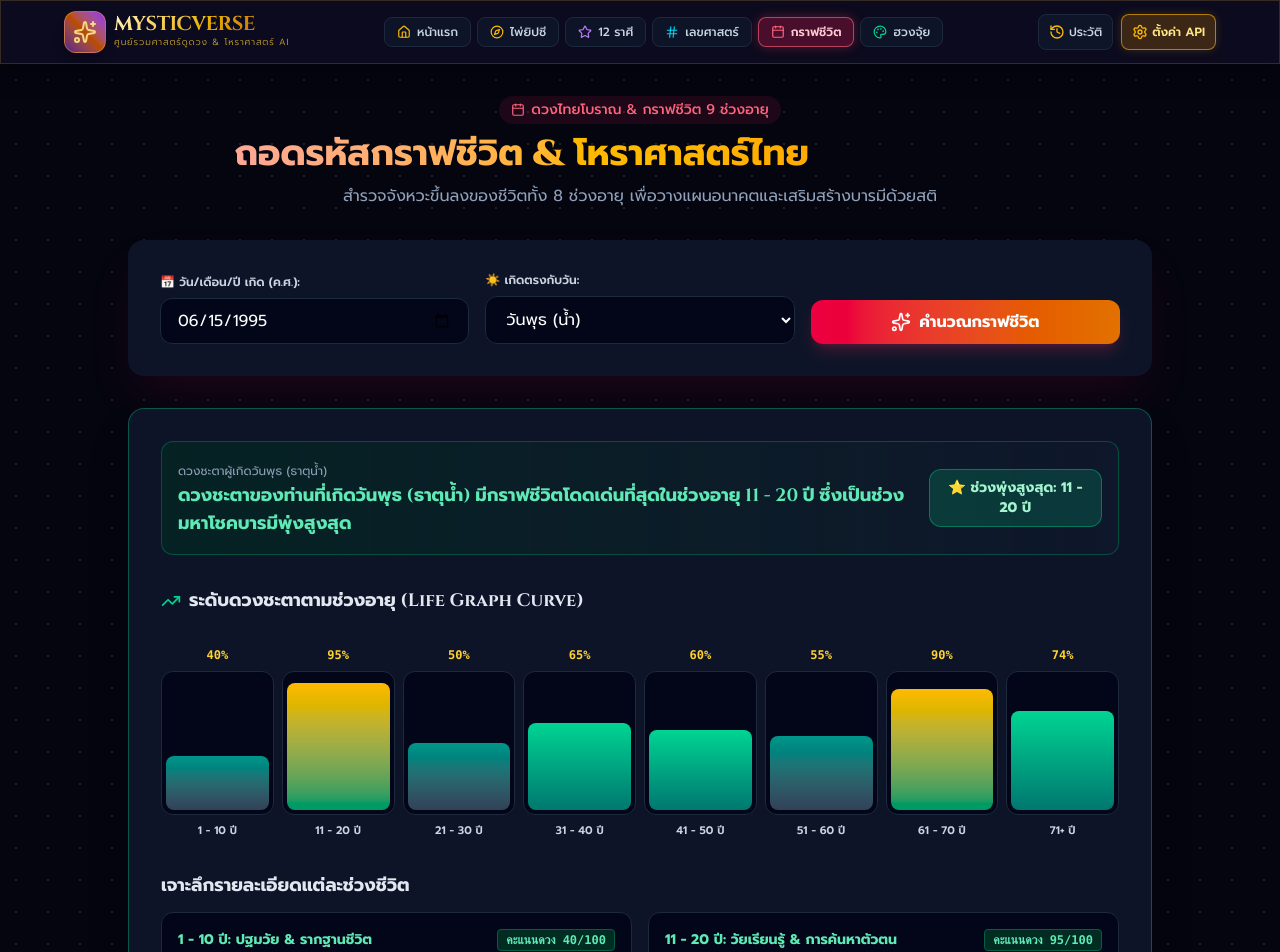
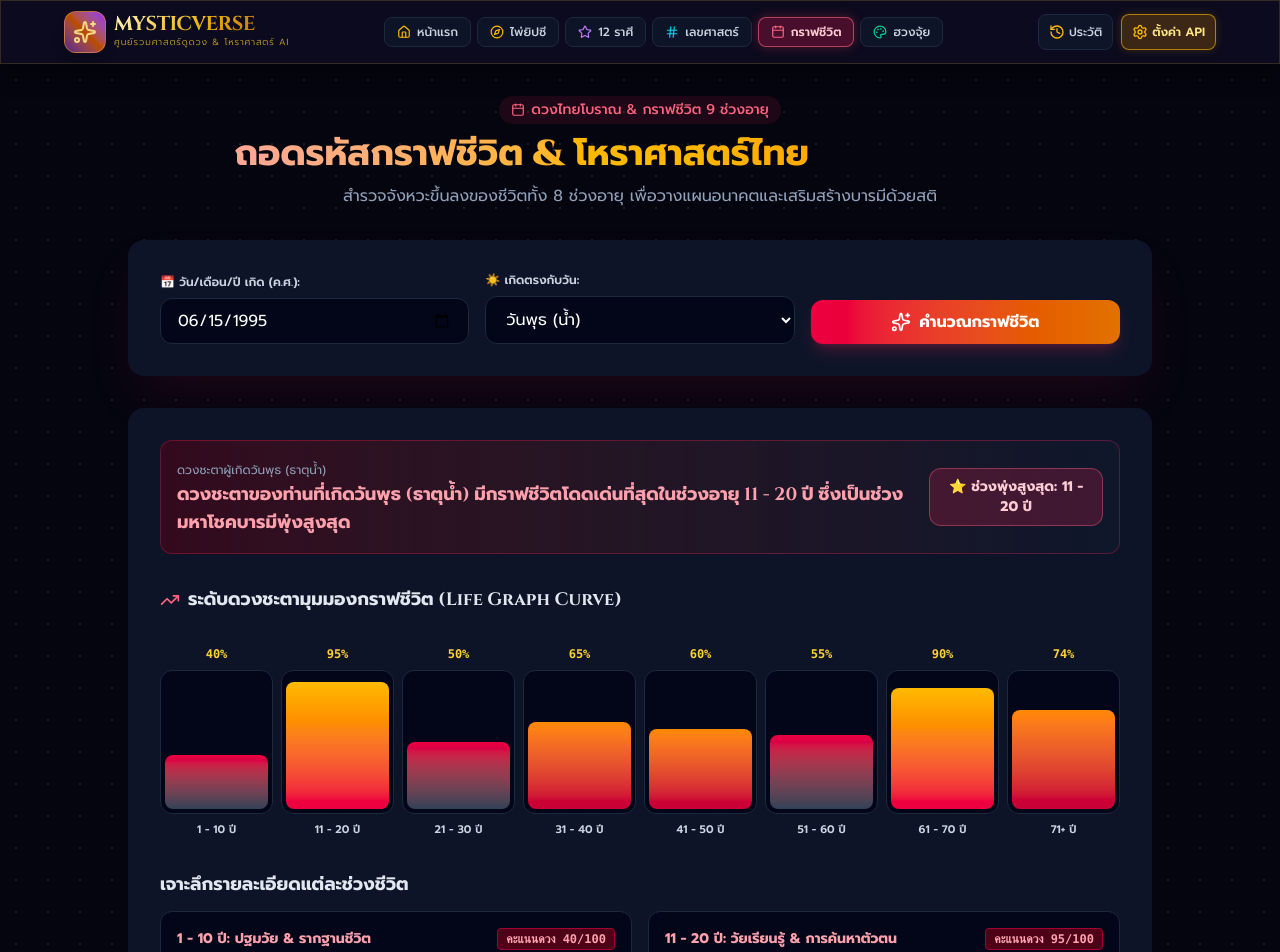
Before and after one commit to pondz1/MysticTarot, a React (Vite) app: page /thai-astrology in a window 1280 px wide. Shown: the top 952 px of the page. Built offline with nearby package versions, Linux system fonts and the light colour scheme.

Commit message:
refactor: update Feng Shui and Thai Astrology pages to support dynamic theme colors and UI styles

```diff
--- a/src/features/feng-shui/pages/FengShuiPage.tsx
+++ b/src/features/feng-shui/pages/FengShuiPage.tsx
@@ -49,7 +49,7 @@ export const FengShuiPage: React.FC = () => {
             <Palette className={`w-5 h-5 ${theme.iconColor}`} />
           </div>
           <div>
-            <h2 className="text-xl font-bold text-rose-200">ตารางสีมงคลประจำ{currentDayInfo.dayNameTh}</h2>
+            <h2 className="text-xl font-bold text-emerald-200">ตารางสีมงคลประจำ{currentDayInfo.dayNameTh}</h2>
             <p className="text-xs text-slate-400">เลือกแต่งกายด้วยสีมงคลดึงดูดพลังงานบวกในแต่ละด้าน</p>
           </div>
         </div>
@@ -77,17 +77,17 @@ export const FengShuiPage: React.FC = () => {
       {/* Auspicious Directions */}
       <div className="space-y-4">
         <h2 className="text-xl font-bold text-slate-200 flex items-center gap-2">
-          <Compass className="w-5 h-5 text-amber-400" />
+          <Compass className={`w-5 h-5 ${theme.iconColor}`} />
           <span>ทิศมงคลนำโชค (Auspicious Directions)</span>
         </h2>
         <div className="grid grid-cols-1 sm:grid-cols-2 gap-4">
           {AUSPICIOUS_DIRECTIONS.map((dir, idx) => (
-            <div key={idx} className="p-5 rounded-2xl bg-slate-900/80 border border-slate-800 space-y-2 hover:border-rose-500/40 transition-all">
+            <div key={idx} className="p-5 rounded-2xl bg-slate-900/80 border border-slate-800 space-y-2 hover:border-emerald-500/40 transition-all">
               <div className="flex items-center justify-between">
-                <span className="font-bold text-amber-300 text-base">{dir.directionTh}</span>
-                <span className="text-xs font-mono px-2 py-0.5 rounded bg-slate-950 text-rose-300 border border-slate-700">{dir.angle}</span>
+                <span className="font-bold text-emerald-300 text-base">{dir.directionTh}</span>
+                <span className="text-xs font-mono px-2 py-0.5 rounded bg-slate-950 text-emerald-300 border border-slate-700">{dir.angle}</span>
               </div>
-              <span className="text-xs font-semibold text-rose-400 block">{dir.energyType}</span>
+              <span className="text-xs font-semibold text-emerald-400 block">{dir.energyType}</span>
               <p className="text-xs text-slate-300 leading-relaxed">{dir.benefit}</p>
             </div>
           ))}
@@ -97,13 +97,13 @@ export const FengShuiPage: React.FC = () => {
       {/* Feng Shui Tips */}
       <div className="space-y-4">
         <h2 className="text-xl font-bold text-slate-200 flex items-center gap-2">
-          <Home className="w-5 h-5 text-rose-400" />
+          <Home className={`w-5 h-5 ${theme.iconColor}`} />
           <span>เคล็ดลับจัดฮวงจุ้ยบ้าน & ที่ทำงานรับทรัพย์</span>
         </h2>
         <div className="grid grid-cols-1 sm:grid-cols-2 gap-4">
           {FENG_SHUI_TIPS.map((tip, idx) => (
             <div key={idx} className="p-5 rounded-2xl bg-slate-900/80 border border-slate-800 space-y-2">
-              <h3 className="font-bold text-rose-300 text-sm flex items-center gap-2">
+              <h3 className="font-bold text-emerald-300 text-sm flex items-center gap-2">
                 <CheckCircle2 className="w-4 h-4 text-emerald-400" />
                 <span>{tip.title}</span>
               </h3>
--- a/src/features/thai-astrology/pages/ThaiAstrologyPage.tsx
+++ b/src/features/thai-astrology/pages/ThaiAstrologyPage.tsx
@@ -71,14 +71,14 @@ export const ThaiAstrologyPage: React.FC = () => {
 
       {/* Result Display */}
       {result && (
-        <div className="bg-slate-900/90 border border-emerald-500/40 rounded-2xl p-6 sm:p-8 backdrop-blur-xl shadow-2xl space-y-8 animate-scale-up">
+        <div className={`rounded-2xl p-6 sm:p-8 backdrop-blur-xl space-y-8 animate-scale-up ${theme.cardBg}`}>
           {/* Summary Banner */}
-          <div className="flex flex-col sm:flex-row items-center justify-between gap-4 p-4 rounded-xl bg-gradient-to-r from-emerald-950/60 to-slate-900 border border-emerald-500/30">
+          <div className="flex flex-col sm:flex-row items-center justify-between gap-4 p-4 rounded-xl bg-gradient-to-r from-rose-950/60 to-slate-900 border border-rose-500/30">
             <div className="space-y-1 text-center sm:text-left">
               <span className="text-xs text-slate-400">ดวงชะตาผู้เกิด{result.dayOfWeekTh} ({result.elementTh})</span>
-              <h3 className="text-lg font-bold text-emerald-300">{result.summaryGuidance}</h3>
+              <h3 className="text-lg font-bold text-rose-300">{result.summaryGuidance}</h3>
             </div>
-            <div className="px-4 py-2 rounded-xl bg-emerald-500/20 border border-emerald-400/40 text-emerald-200 font-bold text-sm text-center">
+            <div className="px-4 py-2 rounded-xl bg-rose-500/20 border border-rose-400/40 text-rose-200 font-bold text-sm text-center">
               ⭐ ช่วงพุ่งสูงสุด: {result.peakAgeRange}
             </div>
           </div>
@@ -86,8 +86,8 @@ export const ThaiAstrologyPage: React.FC = () => {
           {/* Interactive Life Graph Visualizer */}
           <div className="space-y-4">
             <h3 className="text-lg font-bold text-slate-200 flex items-center gap-2">
-              <TrendingUp className="w-5 h-5 text-emerald-400" />
-              <span>ระดับดวงชะตาตามช่วงอายุ (Life Graph Curve)</span>
+              <TrendingUp className={`w-5 h-5 ${theme.iconColor}`} />
+              <span>ระดับดวงชะตามุมมองกราฟชีวิต (Life Graph Curve)</span>
             </h3>
 
             <div className="grid grid-cols-2 sm:grid-cols-4 md:grid-cols-8 gap-2 pt-4">
@@ -99,10 +99,10 @@ export const ThaiAstrologyPage: React.FC = () => {
                       style={{ height: `${stage.score}%` }}
                       className={`w-full rounded-lg transition-all duration-500 ${
                         stage.score >= 80
-                          ? 'bg-gradient-to-t from-emerald-600 to-amber-400'
+                          ? 'bg-gradient-to-t from-rose-600 to-amber-400'
                           : stage.score >= 60
-                          ? 'bg-gradient-to-t from-teal-700 to-emerald-400'
-                          : 'bg-gradient-to-t from-slate-700 to-teal-600'
+                          ? 'bg-gradient-to-t from-rose-700 to-orange-400'
+                          : 'bg-gradient-to-t from-slate-700 to-rose-600'
                       }`}
                     />
                   </div>
@@ -119,8 +119,8 @@ export const ThaiAstrologyPage: React.FC = () => {
               {result.lifeGraphPoints.map((stage, idx) => (
                 <div key={idx} className="p-4 rounded-xl bg-slate-950 border border-slate-800 space-y-2">
                   <div className="flex items-center justify-between border-b border-slate-800 pb-2">
-                    <span className="font-bold text-emerald-300 text-sm">{stage.ageRange}: {stage.stageName}</span>
-                    <span className="text-xs font-mono font-semibold px-2 py-0.5 rounded bg-emerald-950 text-emerald-300 border border-emerald-800">
+                    <span className="font-bold text-rose-300 text-sm">{stage.ageRange}: {stage.stageName}</span>
+                    <span className="text-xs font-mono font-semibold px-2 py-0.5 rounded bg-rose-950 text-rose-300 border border-rose-800">
                       คะแนนดวง {stage.score}/100
                     </span>
                   </div>
```
